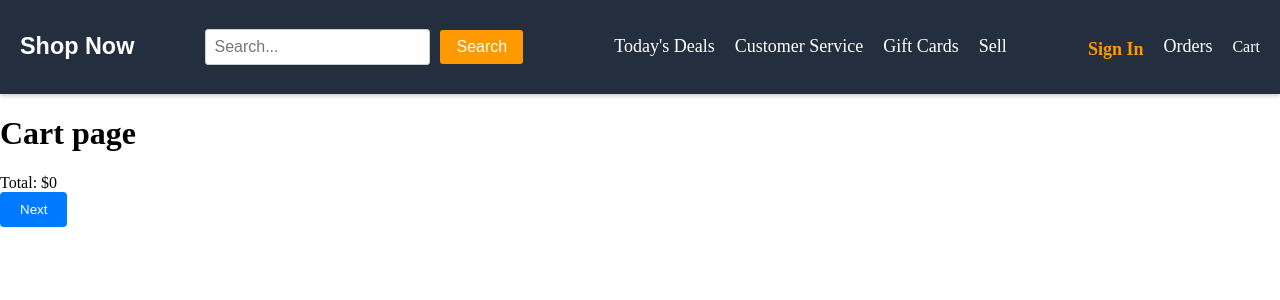
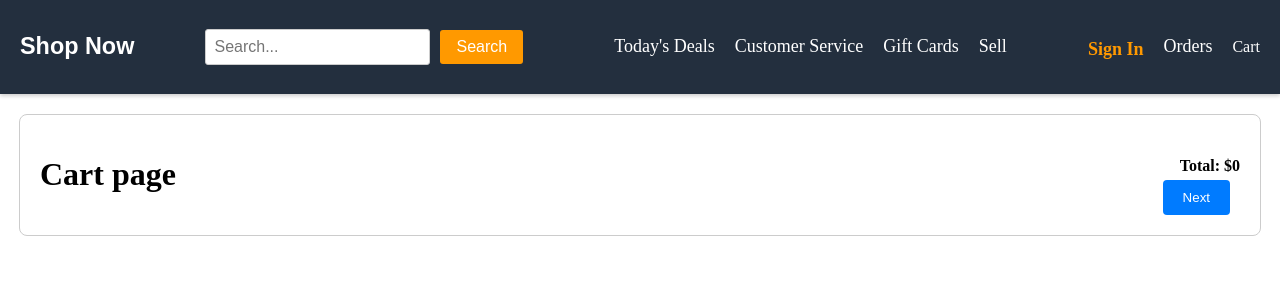
Before and after one commit to jmc37/StoreApiFrontEnd, a React (Create React App) app: page /cart in a window 1280 px wide. Shown: the top 300 px of the page. Built offline with nearby package versions, Linux system fonts and the light colour scheme.

Commit message:
Redesigned order checkout

```diff
--- a/src/components/Cart/OrderReview.js
+++ b/src/components/Cart/OrderReview.js
@@ -44,13 +44,15 @@ function OrderReview({onNext}) {
   }
   return (
     <>
+    <div>
+      <div className="checkout-container">
       <h1>Cart page</h1>
-      <div>
         {cart.map(item => (
           <ItemDisplayPurchase id={item.id} image={item.image} name={item.name} price={item.price}/>
         ))}
-        <div>Total: ${getTotal()}</div>
-        <button onClick={onNext}>Next</button>
+        <div className="total">Total: ${getTotal()}</div>
+        <button  className="next-button" onClick={onNext}>Next</button>
+      </div>
       </div>
     </>
   );
--- a/src/css/ItemDisplayPurchase.css
+++ b/src/css/ItemDisplayPurchase.css
@@ -1,8 +1,8 @@
 .store-purchase-item {
   display: grid;
-  grid-template-columns: 100px 1fr; /* Creates two columns of equal width */
+  grid-template-columns: 150px 1fr; /* Creates two columns of equal width */
   grid-template-rows: 100px auto; /* Creates two rows, with the second row auto-sized */
-  max-width: 30%; /* Adjust the maximum width as needed */
+  max-width: 80%; /* Adjust the maximum width as needed */
   padding: 10px;
   margin: 10px; /* Add margin to create space between items */
   border: 1px solid #ccc;
@@ -27,3 +27,25 @@
   justify-self: end;
   margin: 0;
 }
+.checkout-container {
+  max-width: 1200px;
+  margin: 20px auto;
+  border: 1px solid #ccc;
+  border-radius: 8px;
+  padding: 20px;
+  position: relative;
+}
+
+.total {
+  font-weight: bold;
+  position: absolute;
+  bottom: 60px; /* Adjusted bottom value to create space for the button */
+  right: 20px;
+}
+
+.next-button {
+  padding: 10px 20px;
+  position: absolute;
+  bottom: 20px; /* Positioned beneath the Total text */
+  right: 20px;
+}
```
